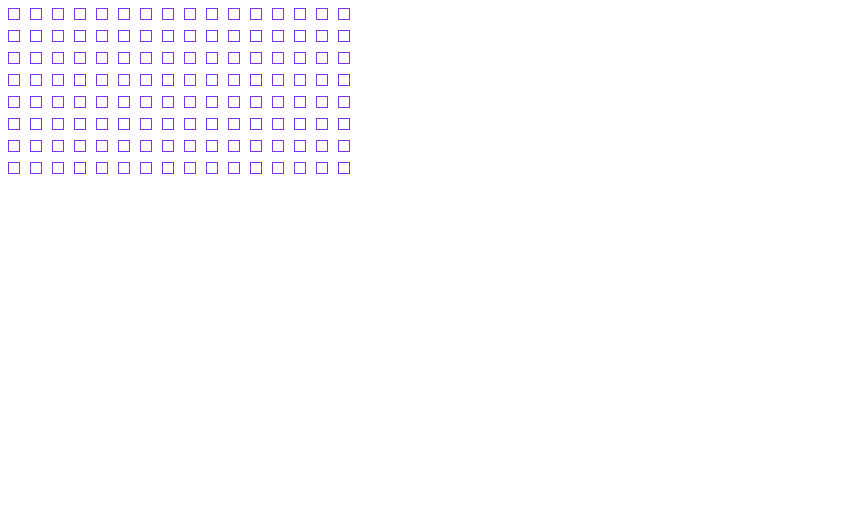
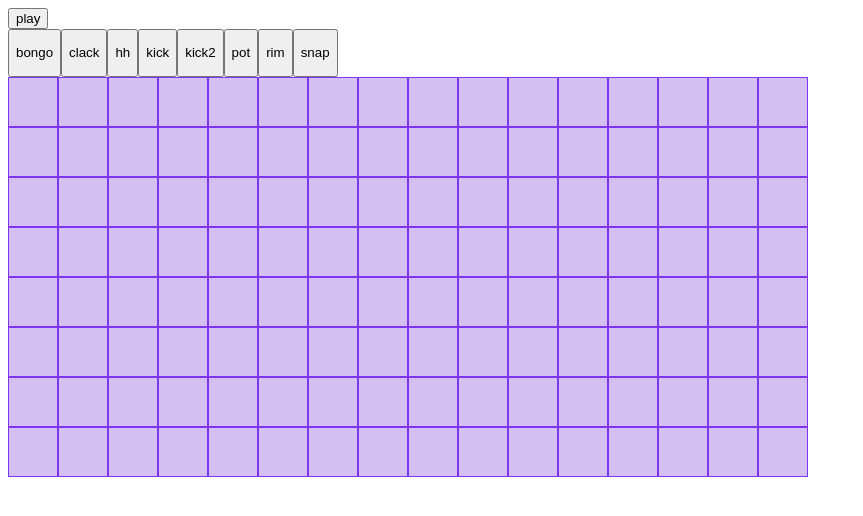
Before and after one commit to Emilio-Zamacona/beat-machine, a React (Vite) app: page / in a window 1280 px wide. Shown: the top 516 px of the page, without its empty margins (0-863 px from the left). Built offline with nearby package versions, Linux system fonts and the light colour scheme.

Commit message:
second commit

```diff
--- a/src/App.tsx
+++ b/src/App.tsx
@@ -1,16 +1,49 @@
+import { useEffect, useState } from 'react'
 import Grid from './components/Grid/Grid'
+import { IRow } from './types';
+import Sounds from './components/Sounds/Sounds';
 
 function App() {
-  const sounds =[
-    'bongo','clack','hh','kick','kick2','pot','rim','snap'
-  ]
-  const beats = 16
+  const [sounds,setSounds] = useState([ 'bongo','clack','hh','kick','kick2','pot','rim','snap'])
+  const [time, setTime] = useState(500)
+  const [beats, setBeats] = useState(16)
+  const [rows, setRows] = useState<IRow[]>(null)
+  const [play, setPlay]= useState(false)
+  const [track, setTrack] =useState(null)
+  useEffect(()=>{
+    if (!beats || !sounds || rows)return;
+    setRows(sounds.map(sound=>{return{
+      name:sound,
+      squares: [...Array(beats)].map(()=>0)
+    }}))
+  },[beats,sounds,rows])
 
-  const time = 500
-
+  const updateGrid =(rowIndex:number,squareIndex:number)=>{
+    console.warn(rowIndex,squareIndex)
+    setRows((prev)=>{
+      const newRows = [...prev]
+      newRows[rowIndex].squares[squareIndex] = newRows[rowIndex].squares[squareIndex]>0 ? 0 : 1
+      console.log(newRows[rowIndex].squares[squareIndex])
+      return newRows
+    })
+  }
+  const start =()=>{
+    /* setTrack(setInterval(()=>{console.warn("test")},time))
+    if (!play) clearInterval(track) */
+  }
+  useEffect(()=>{
+    if(!play)return;
+    start()
+  },[play])
   return (
     <>
-      <Grid sounds={sounds} beats={beats}/>
+    <div>
+    <button onClick={()=>{setPlay(!play)}}>play</button>
+    </div>
+    <Sounds sounds={sounds}></Sounds>
+    {rows &&
+      <Grid rows={rows} onUpdateGrid={updateGrid}/>
+    }
     </>
   )
 }
--- a/src/assets/styles/index.scss
+++ b/src/assets/styles/index.scss
@@ -8,8 +8,13 @@
         display: flex;
         gap: $square-gap;
         &__square{
-            border: 1px solid $square-color;
-            padding: 5px;
+            border: 1px solid $square-filled;
+            background-color: $square-empty;
+            width: 50px;
+            aspect-ratio: 1;
+            &--filled{
+             background-color: $square-filled;
+            }
         }
     }
 
--- a/src/assets/styles/variables/colors.scss
+++ b/src/assets/styles/variables/colors.scss
@@ -1 +1,3 @@
-$square-color:rgb(125, 54, 237);
+$square-filled:rgb(125, 54, 237);
+$square-empty:rgb(211, 191, 241);
+$white:white;
--- a/src/assets/styles/variables/spacing.scss
+++ b/src/assets/styles/variables/spacing.scss
@@ -1 +1 @@
-$square-gap: 10px
+$square-gap: 0px
--- a/src/components/Grid/Grid.tsx
+++ b/src/components/Grid/Grid.tsx
@@ -1,15 +1,19 @@
 import  GridRow  from "./GridRow/GridRow";
+import { IRow } from "../../types";
 
-interface IGrid{
-    sounds:string[]
-    beats: number
+interface IRows {
+    rows:IRow[]
+    onUpdateGrid: (rowIndex:number,squareIndex:number)=>void
 }
 
-const Grid = ({sounds,beats}:IGrid)=>{
-    console.log('test')
+const Grid = ({rows,onUpdateGrid}:IRows)=>{
+
+    const onUpdateRow = (rowIndex:number,squareIndex:number)=>{
+        onUpdateGrid(rowIndex,squareIndex)
+    }
     return(
         <div className="grid">
-            {sounds.map(sound=><GridRow sound={sound} beats={beats}/>)}
+            {rows.map((row,i)=><GridRow key={i} name={row.name} squares={row.squares} onUpdateRow={(s)=>{onUpdateRow(i,s)}}/>)}
         </div>
     )
 }
--- a/src/components/Grid/GridRow/GridRow.tsx
+++ b/src/components/Grid/GridRow/GridRow.tsx
@@ -1,15 +1,15 @@
 import  GridSquare  from "./GridSquare/GridSquare"
+import { IRow } from "../../../types"
 
-interface IGridRow{
-    sound:string
-    beats:number
+interface IGridRow extends IRow{
+    onUpdateRow: (s:number)=>void
 }
 
-const GridRow  = ({sound, beats}:IGridRow)=>{
-    console.log('row', sound)
+const GridRow  = ({name,squares,onUpdateRow}:IGridRow)=>{
+
     return (
         <div className="grid__row">
-            {[...Array(beats)].map(() => <GridSquare/>)}
+            {squares.map((square,i) => <GridSquare key={i} square={square} onUpdateSquare={()=>{onUpdateRow(i)}}/>)}
         </div>
     )
 }
--- a/src/components/Grid/GridRow/GridSquare/GridSquare.tsx
+++ b/src/components/Grid/GridRow/GridSquare/GridSquare.tsx
@@ -1,9 +1,12 @@
-const GridSquare = ()=>{
-    console.log('test')
+interface IGridSquare{
+    square: number;
+    onUpdateSquare: ()=>void
+}
+
+const GridSquare = ({square,onUpdateSquare}:IGridSquare)=>{
     return(
-        <div className="grid__row__square">
-
-        </div>
+        <button className={`grid__row__square ${square && 'grid__row__square--filled'}`} onClick={onUpdateSquare}>
+        </button>
     )
 }
 export default GridSquare
--- /dev/null
+++ b/src/components/Sounds/Sounds.tsx
@@ -0,0 +1,26 @@
+import { RefObject, createRef, useEffect, useRef } from "react"
+
+interface ISounds {
+    sounds:string[]
+}
+const Sounds = ({sounds}:ISounds)=>{
+    const audioRefs = useRef<any>(sounds.map(()=>createRef()))
+
+    useEffect(()=>{
+        console.log(sounds)
+    })
+    const test = (i:number)=>{
+        audioRefs.current[i].current.play()
+    }
+    return(
+        <>
+        {sounds.map((sound,i)=>
+        <button onClick={()=>{test(i)}} key={sound}>
+            <p>{sound}</p>
+            <audio ref={audioRefs.current[i]} key={sound} src={`src/assets/sounds/${sound}.mp3`}></audio>
+        </button>)}
+        </>
+    )
+
+}
+export default Sounds
--- a/src/main.tsx
+++ b/src/main.tsx
@@ -4,7 +4,5 @@ import App from './App.tsx'
 import './assets/styles/index.scss'
 
 ReactDOM.createRoot(document.getElementById('root')!).render(
-  <React.StrictMode>
     <App />
-  </React.StrictMode>,
 )
--- /dev/null
+++ b/src/types/index.ts
@@ -0,0 +1,4 @@
+export interface IRow {
+  name:string;
+  squares:number[],
+}
```
